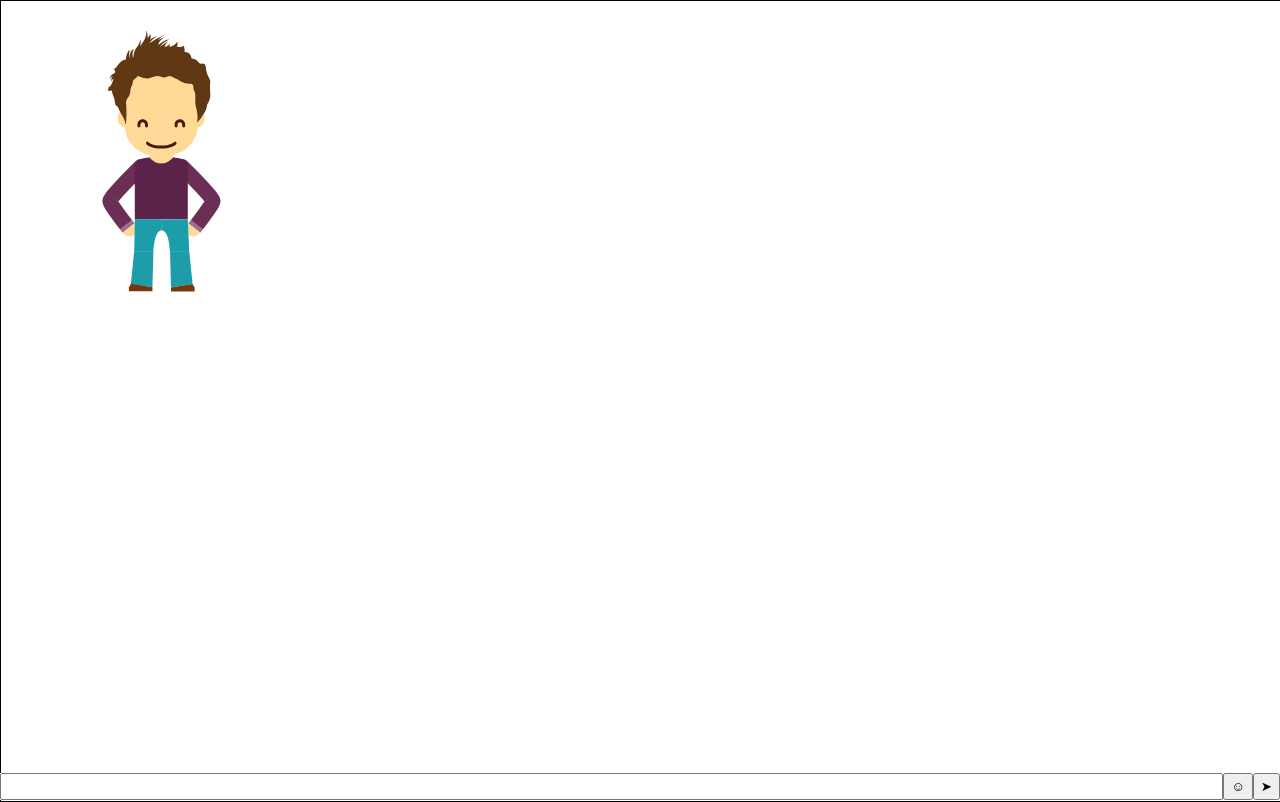
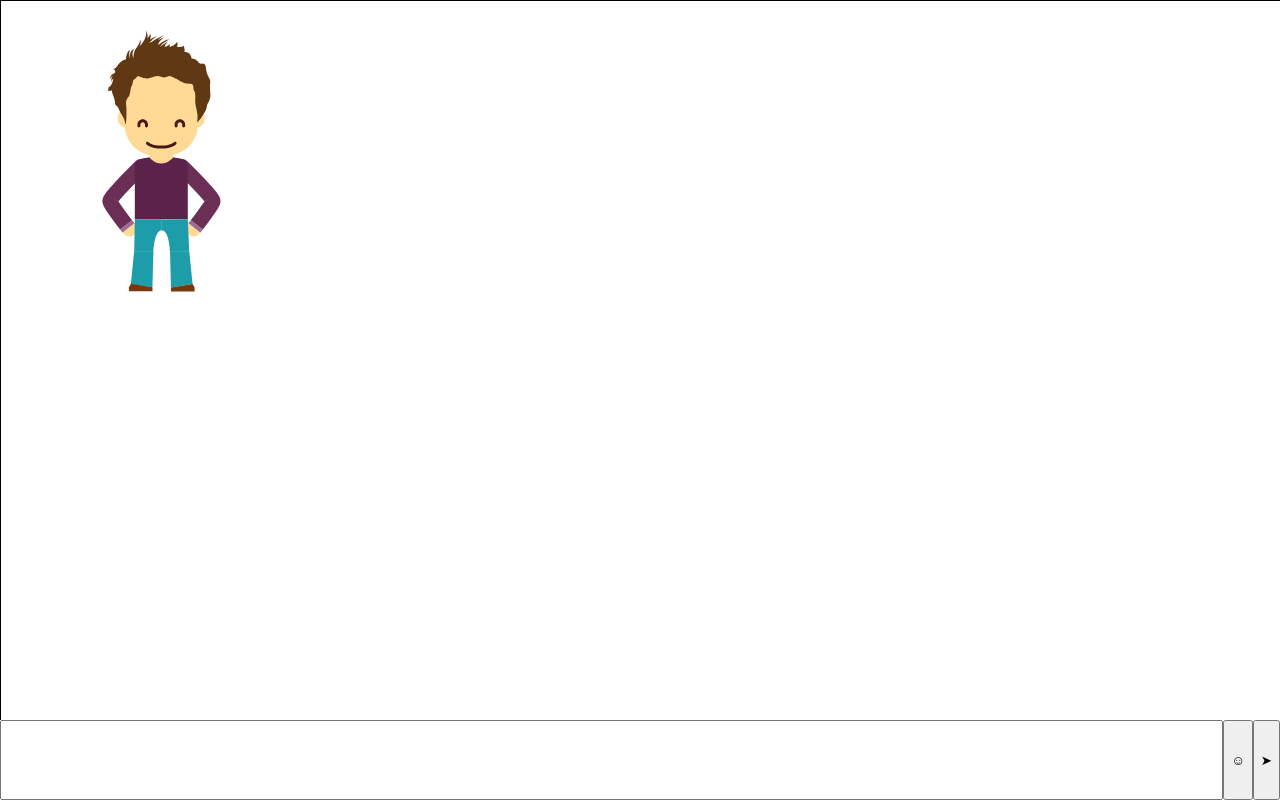
Before and after one commit to TheInvoker/Messenger, a plain HTML site: page index.html in a window 1280 px wide. Drawn offline with Linux system fonts and the light colour scheme.

Commit message:
fixed more html

```diff
--- a/index.html
+++ b/index.html
@@ -15,7 +15,7 @@
 			}
 			#container {
 				width: 100%;
-				height: 100%;
+				height: 90%;
 				overflow-x: hidden;
 				overflow-y: auto;
 				border:1px solid black;
@@ -23,7 +23,7 @@
 			#picker, #reaction-picker {
 				position: absolute;
 				left: 0;
-				bottom: 27px;
+				bottom: 10%;
 				height: 25%;
 				width: 100%;
 				background-color:orange;
@@ -38,10 +38,10 @@
 				height: 55%;
 			}
 			#entry {
+				height:10%;
 				position: absolute;
 				left: 0;
 				bottom: 0;
-				height: 27px;
 				width: 100%;
 				background-color:white;
 				display:flex;
@@ -105,10 +105,10 @@
 		<div id="reaction-picker" style="display:none;">
 		</div>
 
-		<footer id="entry">
+		<div id="entry">
 			<input id="input-field" style="width:100%;"></input>
 			<button id="sticker-button">☺</button>
 			<button id="send-button">➤</button>
-		</footer>
+		</div>
 	</body>
 </html>
```
